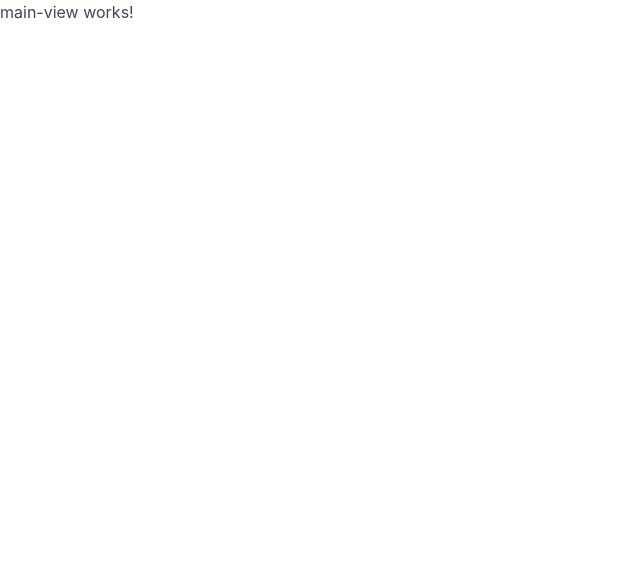
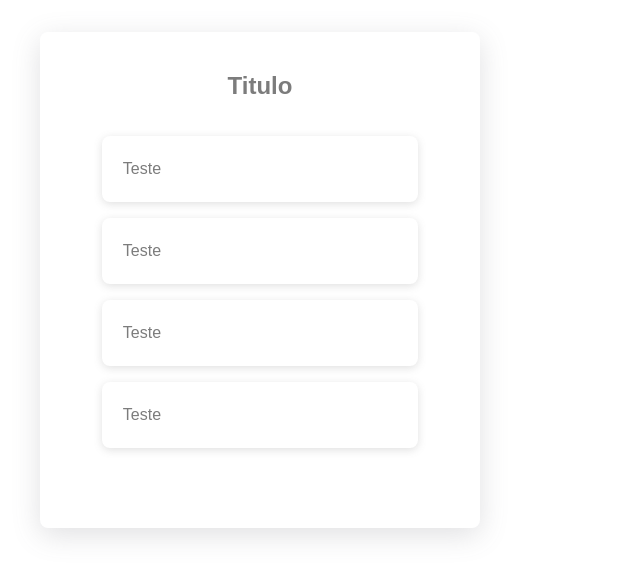
Before and after one commit to LucasVieiraaaa/Kanban, an Angular app: page / in a window 1280 px wide. Shown: the top 578 px of the page, without its empty margins (0-640 px from the left). Built offline with nearby package versions, Linux system fonts and the light colour scheme; a web font is replaced by a local one.

Commit message:
Creating style for kanban-card

```diff
--- a/src/app/main-view/main-view.component.html
+++ b/src/app/main-view/main-view.component.html
@@ -1,3 +1,20 @@
-<p>
-  main-view works!
-</p>
+<div class="card-box">
+  <h2>Titulo</h2>
+  <ul class="padding-0 margin-0">
+    <div class="post-it-card">
+      <p>Teste</p>
+    </div>
+
+    <div class="post-it-card">
+      <p>Teste</p>
+    </div>
+
+    <div class="post-it-card">
+      <p>Teste</p>
+    </div>
+
+    <div class="post-it-card">
+      <p>Teste</p>
+    </div>
+  </ul>
+</div>
--- a/src/app/main-view/main-view.component.scss
+++ b/src/app/main-view/main-view.component.scss
@@ -0,0 +1,34 @@
+.card-box{
+    padding: 1.25em;
+    padding-bottom: 4em;;
+    margin: 2em;
+    max-width: 400px;
+    height: auto;
+    display: flex;
+    box-shadow: rgba(100, 100, 111, 0.2) 0px 7px 29px 0px;
+    flex-direction: column;
+    align-items: center;
+    justify-content: center;
+    border-radius: 0.5em;
+}
+
+.post-it-card{
+    box-shadow: rgba(99, 99, 99, 0.2) 0px 2px 8px 0px;
+    padding: 0.5em;
+    margin: 1em;
+    border-radius: 0.5em;
+    width: clamp(200px, 300px, 325px);
+    height: auto;
+
+    & p{
+        margin-left: 0.8em;
+    }
+}
+
+.padding-0{
+    padding: 0;
+}
+
+.margin-0{
+    margin: 0;
+}
--- a/src/mainstyles.scss
+++ b/src/mainstyles.scss
@@ -8,9 +8,13 @@ $input-shadow: nome;
 
 html, body {
     height: 100vh;
+    background-color: #ffffff;
+    font-family: Arial, Helvetica, sans-serif;
 }
 
 html {
-    background-color: white;
+    background-color: #ffffff;
+    color: rgb(124, 124, 124);
     background-size: cover;
+    font-family: var($family-sans-serif);
 }
--- a/src/styles.scss
+++ b/src/styles.scss
@@ -1,4 +1,3 @@
 /* You can add global styles to this file, and also import other style files */
 
 @import './mainstyles.scss';
-@import '../node_modules/bulma/bulma.scss'
```
